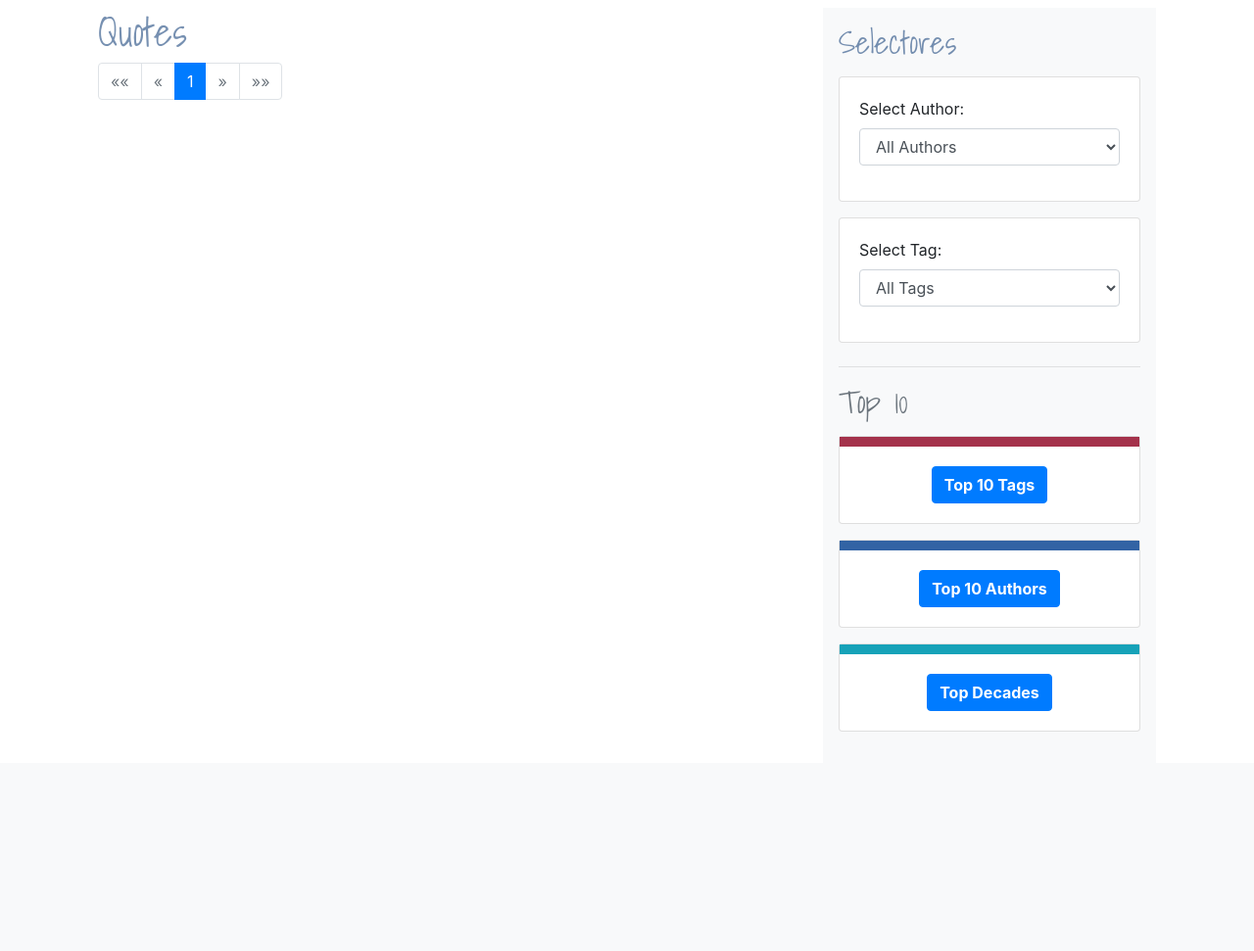
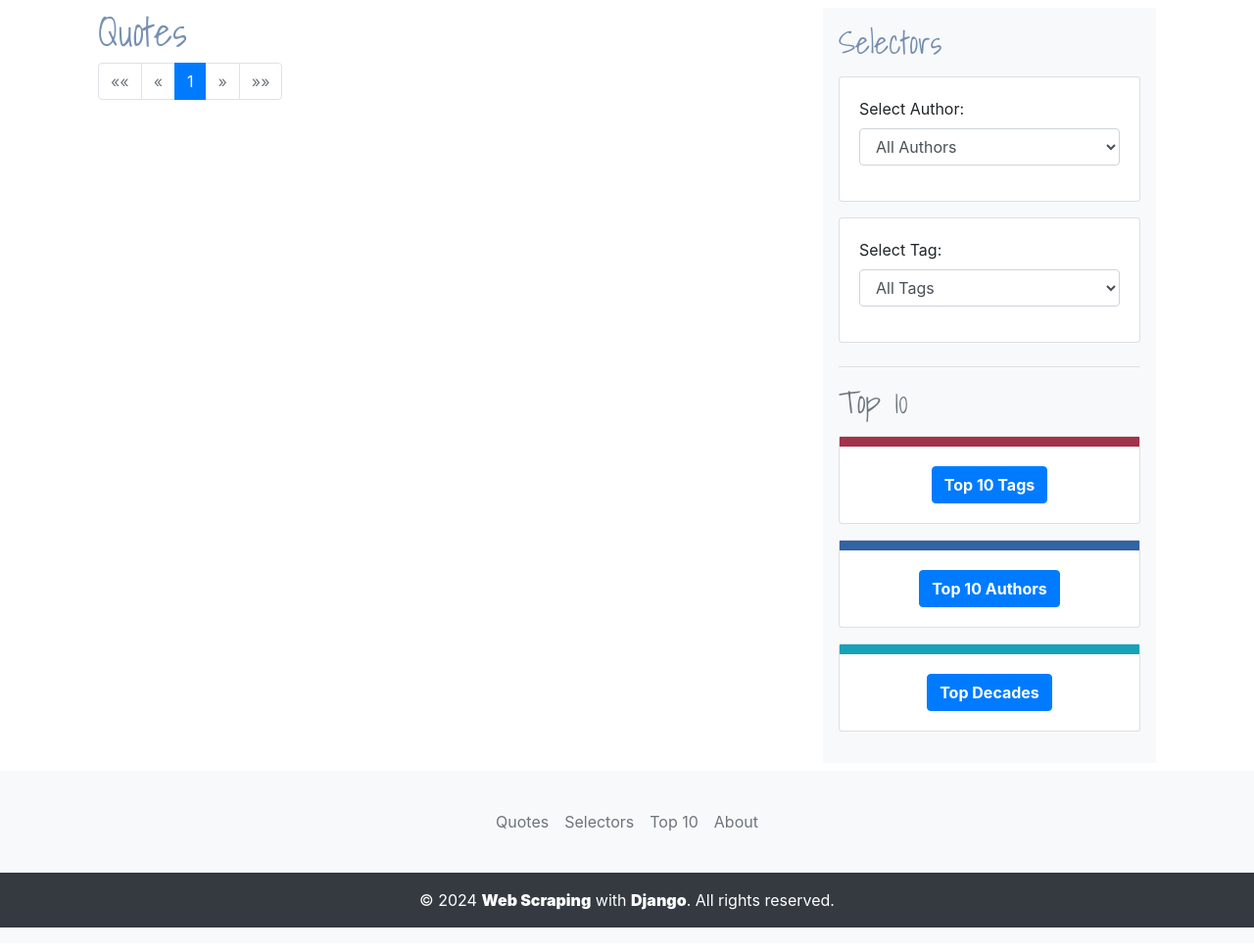
Before and after one commit to AI-School-F5-P3/WebScraping_Angelmaria, a Django app: page / in a window 1280 px wide. Shown: the part 66-1037 px from the top of the page at 98% size. Before the commit the page ends 813 px from the top, so only its background shows below. Run offline with Django 5.2, Linux system fonts and the light colour scheme; data that the repository does not hold is empty; some libraries are stand-ins or nearby versions; some web fonts are replaced.

Commit message:
añado footer

```diff
--- a/quotes/templates/quotes/base.html
+++ b/quotes/templates/quotes/base.html
@@ -43,6 +43,19 @@
         {% block content %}{% endblock %}
     </div>
 
+    <footer class="bg-light text-center text-lg-start py-3 my-2">
+        <ul class="nav justify-content-center pb-3 mb-3 mt-3">
+            <li class="nav-item"><a href="{% url 'quote_list' %}" class="nav-link px-2 text-secondary">Quotes</a></li>
+            <li class="nav-item"><a href="{% url 'quote_list' %}#selectors" class="nav-link px-2 text-secondary">Selectors</a></li>
+            <li class="nav-item"><a href="{% url 'quote_list' %}#top-10" class="nav-link px-2 text-secondary">Top 10</a></li>
+            <li class="nav-item"><a href="{% url 'about' %}" class="nav-link px-2 text-secondary">About</a></li>
+          </ul>
+
+        <div class="text-center p-3 bg-dark text-white">
+            &copy; {{ current_year }} <span style="font-weight: 900;">Web Scraping</span> with <span style="font-weight: 900;">Django</span>. All rights reserved.
+        </div>
+    </footer>
+
     <script src="https://code.jquery.com/jquery-3.5.1.slim.min.js"></script>
     <script src="https://cdn.jsdelivr.net/npm/@popperjs/core@2.9.3/dist/umd/popper.min.js"></script>
     <script src="https://stackpath.bootstrapcdn.com/bootstrap/4.5.2/js/bootstrap.min.js"></script>
--- a/quotes/templates/quotes/quote_list.html
+++ b/quotes/templates/quotes/quote_list.html
@@ -91,7 +91,7 @@
         <!-- Sidebar -->
         <div class="col-md-4">
             <div class="bg-light p-3 sticky-top">
-                <h2 class="mb-3 fw-bold" id="selectors">Selectores</h2>
+                <h2 class="mb-3 fw-bold" id="selectors">Selectors</h2>
                 <!-- Formulario para seleccionar el autor -->
                 <div class="card mb-3">
                     <div class="card-body">
--- a/quotes/views.py
+++ b/quotes/views.py
@@ -8,6 +8,7 @@ import matplotlib.pyplot as plt
 import matplotlib
 from django.http import HttpResponse
 from django.db.models import Count
+from datetime import datetime
 
 # Configurar Matplotlib para usar el backend 'Agg'
 matplotlib.use('Agg')
@@ -34,12 +35,16 @@ def quote_list(request):
     authors = Author.objects.all()
     tags = Tag.objects.all()  # Obtén todas las etiquetas
 
+    # Obtener el año actual para actualizar dinámicamente fecha del footer
+    current_year = datetime.now().year
+
     return render(request, 'quotes/quote_list.html', {
         'page_obj': page_obj,
         'authors': authors,
         'tags': tags,  # Añade las etiquetas al contexto
         'selected_author': author_id,
         'selected_tag': tag_id,  # Añade la etiqueta seleccionada al contexto
+        'current_year': current_year,
     })
 
 def author_detail(request, author_id):
```
